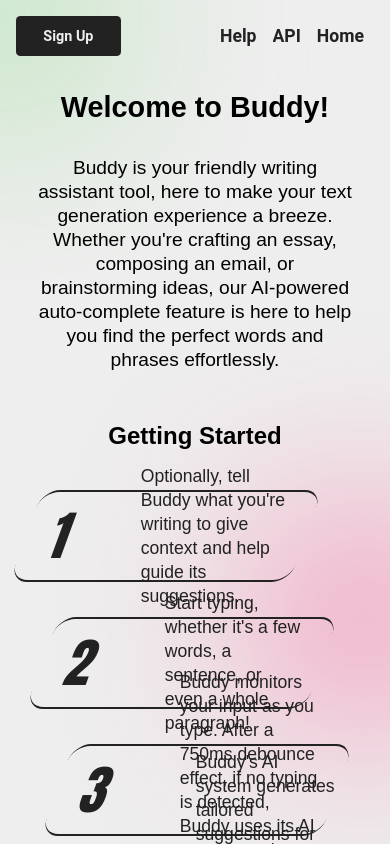
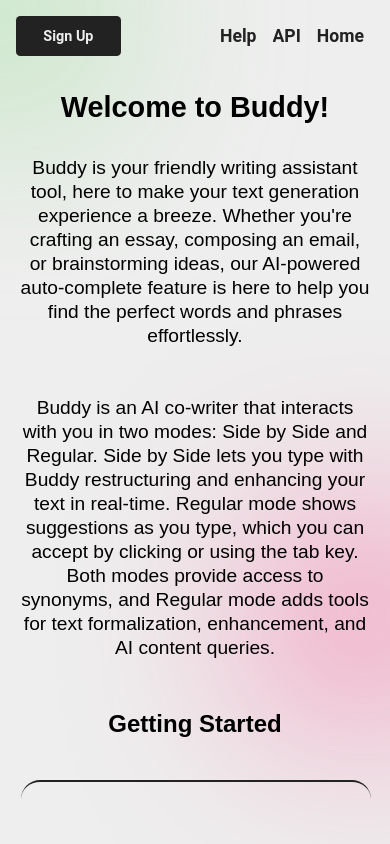
Before and after one commit to silasnevstad/BuddyAI, a React (Create React App) app: page /help in a window 390 px wide. Built offline with nearby package versions, Linux system fonts and the light colour scheme; no server answers.

Commit message:
Day 8 Final Updates

```diff
--- a/public/index.html
+++ b/public/index.html
@@ -5,6 +5,8 @@
     <link rel="icon" href="%PUBLIC_URL%/favicon.ico" />
     <meta name="viewport" content="width=device-width, initial-scale=1" />
     <meta name="theme-color" content="#222" />
+    <!-- dark theme color -->
+    <meta name="theme-color" content="#eee" media="(prefers-color-scheme: light)" />
     <meta
       name="description"
       content="Your AI Co-Writer."
--- a/src/App.js
+++ b/src/App.js
@@ -52,7 +52,7 @@ function App() {
           <Route path="/home" element={<HomePage userId={userId}  documents={documents} setDocuments={setDocuments}  currentDocument={currentDocument} />} />
           <Route path="/account" element={<AccountPage userId={userId} loggedIn={userId !== ''} />} />
           <Route path="/help" element={<HelpPage loggedIn={userId !== ''} />} />
-          <Route path="/api" element={<ApiPage loggedIn={userId !== ''} />} />
+          <Route path="/api" element={<ApiPage userId={userId} />} />
           <Route path="/signup" element={<SignUpPage setUserId={setUserId} setLoggedIn={setLoggedIn}  />} />
           <Route path="/login" element={<LoginPage setUserId={setUserId} setLoggedIn={setLoggedIn} />} />
         </Routes>
--- a/src/components/HeaderNav.js
+++ b/src/components/HeaderNav.js
@@ -2,7 +2,7 @@ import './styles/HeaderNav.css';
 import './styles/Buttons.css'
 import { Link } from 'react-router-dom';
 
-const HeaderNav = ({ currentPage, handleSave, loggedIn }) => {
+const HeaderNav = ({ handleSave, loggedIn }) => {
     return (
         <div className="header-nav-container" onClick={handleSave}>
             {/* {currentPage !== "/help" && <Link to="/help" className="transparent-button">Help</Link>}
@@ -14,7 +14,7 @@ const HeaderNav = ({ currentPage, handleSave, loggedIn }) => {
             <Link to="/" className="transparent-button">Home</Link>
             {/* {currentPage !== "/home" && <Link to="/home" className="transparent-button">Home</Link>} */}
             {/* {currentPage !== "/side" && <Link to="/side" className="transparent-button">Side</Link>} */}
-            {window.innerWidth > 600  && !loggedIn && <Link to="/signup" className="full-button">Sign Up</Link>}
+            {window.innerWidth > 600 && !loggedIn && <Link to="/signup" className="full-button">Sign Up</Link>}
         </div>
     );
 }
--- a/src/components/Title.js
+++ b/src/components/Title.js
@@ -3,14 +3,14 @@ import { Link } from 'react-router-dom';
 import './styles/Buttons.css'
 // import BuddyLogo from './images/buddyLogo.png';
 
-const Title = () => {
+const Title = ({ hideMobile }) => {
     const title = 'Buddy';
 
     return (
         <div className="title-container">
             <div className="title">
                 {/* <img src={BuddyLogo} alt="Buddy Logo" className="buddy-logo" /> */}
-                {window.innerWidth > 600 ? <Link to="/" className="transparent-button-large"> {title.toLocaleUpperCase()} </Link> : <Link to="/signup" className="full-button">Sign Up</Link>}
+                {window.innerWidth > 600 ? <Link to="/" className="transparent-button-large"> {title.toLocaleUpperCase()} </Link> : <Link to="/signup" className="full-button" style={hideMobile ? {display: "none"} : {}}>Sign Up</Link>}
             </div>
         </div>
     );
--- a/src/components/styles/ApiEndpoint.css
+++ b/src/components/styles/ApiEndpoint.css
@@ -6,6 +6,10 @@
     padding: .5em 1em;
     background-color: #1a1a1a;
     border-radius: 15px;
+}
+
+.api-endpoint-container:hover {
+    box-shadow: 0 4px 8px rgba(0, 0, 0, 0.75);
 }
 
 .api-endpoint-container.open {
@@ -59,7 +63,6 @@
     align-items: center;
     justify-content: space-between;
     gap: 2em;
-    /* Add these lines */
     width: 100%;
     padding: 0.1em;
 }
@@ -228,6 +231,10 @@
         background-color: #fff;
     }
 
+    .api-endpoint-container:hover {
+        box-shadow: 0 4px 8px rgba(0, 0, 0, 0.25);
+    }
+
     .api-endpoint-container-closed {
         background-color: #fff;
     }
--- a/src/components/styles/ApiPage.css
+++ b/src/components/styles/ApiPage.css
@@ -64,6 +64,10 @@
     gap: .2em;
 }
 
+.api-info-button:hover {
+    box-shadow: 0 4px 8px rgba(0, 0, 0, 0.75);
+}
+
 .lock-icon {
     font-size: 1.5em;
     /* padding-top: .2em; */
@@ -117,6 +121,11 @@
         color: #222;
     }
 
+    .api-info-button:hover {
+        box-shadow: 0 4px 8px rgba(0, 0, 0, 0.25);
+    }
+
+
     .api-info {
         color: #222;
     }
--- a/src/components/styles/DocumentGrid.css
+++ b/src/components/styles/DocumentGrid.css
@@ -139,6 +139,10 @@
         background-color: #fff;
     }
 
+    .document-item-container:hover {
+        box-shadow: 0 4px 8px rgba(0, 0, 0, 0.25);
+    }
+
     .document-item-close-icon {
         color: #333;
         background-color: #ff3f5c;
--- a/src/components/styles/HelpPage.css
+++ b/src/components/styles/HelpPage.css
@@ -159,9 +159,13 @@
     transform: scale(1.1);
 }
 
+.semibold {
+    font-weight: 600;
+}
+
 @media (max-width: 768px) {
     .help-container {
-        width: 90%;
+        width: 100%;
     }
 
     .help-inner-container {
@@ -187,7 +191,45 @@
     }
 
     .help-list {
-        font-size: 1.1em;
+        font-size: 1.2em;
+    }
+
+    .help-list-item {
+        transform: skewX(0deg);
+    }
+
+    .help-instruction {
+        font-size: 1em;
+        transform: skewX(0deg);
+    }
+
+    .help-step {
+        font-size: 2.5em;
+        margin-right: .1em;
+    }
+
+    .help-list-item.step1 {
+        margin-left: 0%;
+        margin-right: 0%;
+    }
+
+    .help-list-item.step2 {
+        margin-left: 0%;
+        margin-right: 0%;
+    }
+
+    .help-list-item.step3 {
+        margin-left: 0%;
+        margin-right: 0%;
+    }
+
+    .help-list-item.step4 {
+        margin-left: 0%;
+    }
+
+    .help-list-item {
+        height: 10em;
+        width: 100%;
     }
 
     .help-list-item-bold {
--- a/src/components/styles/ViewSwitcher.css
+++ b/src/components/styles/ViewSwitcher.css
@@ -15,7 +15,7 @@
 
 .slider {
     position: absolute;
-    top: 0;
+    top: 0em;
     left: 0;
     width: 50%;
     height: 100%;
@@ -56,8 +56,8 @@
 @media (max-width: 768px) {
     .view-switcher-container {
         position: absolute;
-        top: .5em;
-        left: .5em;
+        top: .6em;
+        left: .6em;
         height: 30px;
         width: 80px;
         padding: 5px 10px;
--- a/src/screens/HelpPage.js
+++ b/src/screens/HelpPage.js
@@ -19,6 +19,7 @@ const HelpPage = ({ loggedIn }) => {
                         <div className="help-inner-container">
                             <h1 className="help-header-text"> Welcome to Buddy! </h1>
                             <p className="help-header-desc-text"> Buddy is your friendly writing assistant tool, here to make your text generation experience a breeze. Whether you're crafting an essay, composing an email, or brainstorming ideas, our AI-powered auto-complete feature is here to help you find the perfect words and phrases effortlessly. </p>
+                            <p className="help-header-desc-text"> Buddy is an AI co-writer that interacts with you in two modes: Side by Side and Regular. Side by Side lets you type with Buddy restructuring and enhancing your text in real-time. Regular mode shows suggestions as you type, which you can accept by clicking or using the tab key. Both modes provide access to synonyms, and Regular mode adds tools for text formalization, enhancement, and AI content queries.</p>
 
                             <h2 className="help-sub-header-text"> Getting Started </h2>
                             <ul className="help-list">
@@ -52,11 +53,11 @@ const HelpPage = ({ loggedIn }) => {
                         <h2 className="help-sub-header-text-center"> Plus, more features! </h2>
                         <div className="help-grid">
                             {/* <div className="help-grid-item"> <span className="help-grid-item-bold"> 🖌️ </span>  Choose from five different writing styles, ranging from formal to casual, using the slider provided. </div> */}
-                            <div className="help-grid-item"> <span className="help-grid-item-bold"> 🎩 </span> Formalize Text: Instantly transform your writing into a more formal style, ideal for professional or academic purposes. </div>
                             <div className="help-grid-item"> <span className="help-grid-item-bold"> 🔄 </span>  Synonym, double click on any word and buddy will suggest synonyms for you. </div>
-                            <div className="help-grid-item"> <span className="help-grid-item-bold"> ✨ </span> Nicefy: Improve the overall quality of your text with grammar corrections, enhanced sentence structures, and a polished touch. </div>
-                            <div className="help-grid-item"> <span className="help-grid-item-bold"> ❓ </span> Ask: Quickly get answers to your queries or seek clarification on any aspect of your writing. </div>
-                            <div className="help-grid-item"> <span className="help-grid-item-bold"> 🗑️  </span> Clear Input: Start afresh by clearing the text box, giving you a clean canvas to work on. </div>
+                            <div className="help-grid-item"> <span className="help-grid-item-bold"> 🖋️ </span> Formalize text, instantly transform your writing into a more formal style, ideal for professional or academic purposes. </div>
+                            <div className="help-grid-item"> <span className="help-grid-item-bold"> ✨ </span> Improve the overall quality of your text with grammar corrections, enhanced sentence structures, and a polished touch. </div>
+                            <div className="help-grid-item"> <span className="help-grid-item-bold"> ❓ </span> Quickly get answers to your queries or seek clarification on any aspect of your writing. </div>
+                            <div className="help-grid-item"> <span className="help-grid-item-bold"> 🗑️  </span> Clear input, Start afresh by clearing the text box, giving you a clean canvas to work on. </div>
                         </div>
 
                         <h2 className="help-sub-header-text-center small"> Enjoy using Buddy? Buy me a coffee ☕️ </h2>
--- a/src/screens/HomePage.js
+++ b/src/screens/HomePage.js
@@ -96,8 +96,8 @@ function HomePage({ userId, documents, setDocuments, currentDocument }) {
       <Background>
         <div className="App">
           <header className="App-header">
-            <Title />
-            <HeaderNav currentPage={'/home'} handleSave={handleSave} loggedIn={userId !== ''} />
+            <Title hideMobile={true} />
+            <HeaderNav handleSave={handleSave} loggedIn={userId !== ''} />
           </header>
           <main className="App-main">
             <div className="custom-container">
```
Also changed, not shown: src/screens/ApiPage.js (+14 -3 lines).
